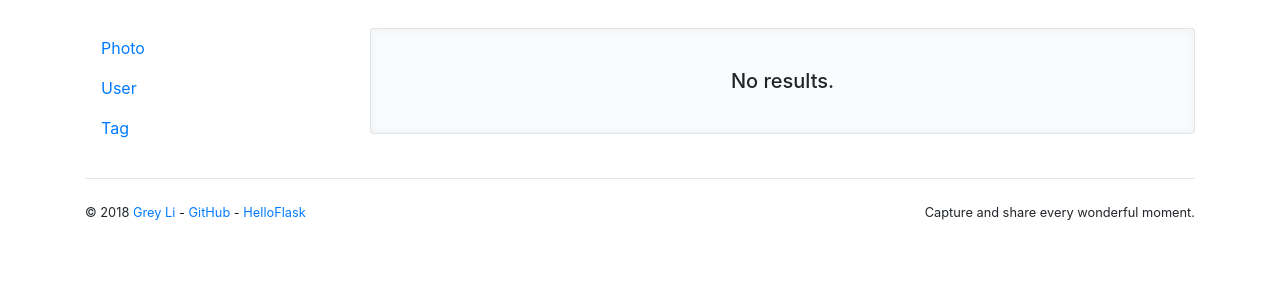
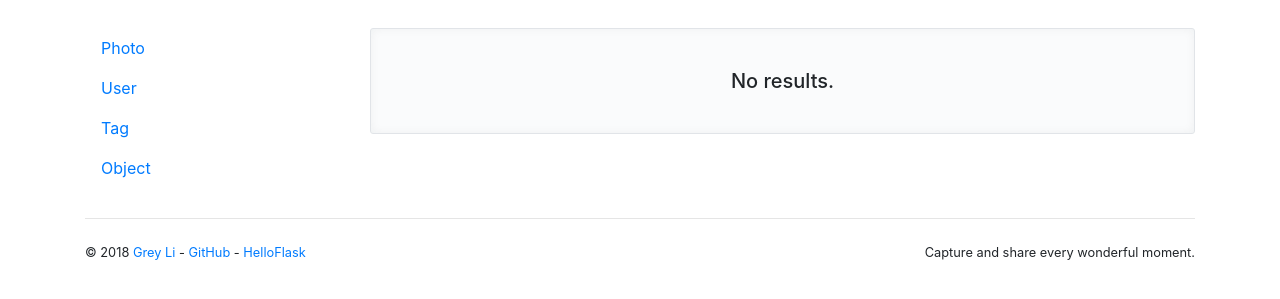
Before and after one commit to Tian99Yu/csc2125_a1, a Flask app: template albumy/templates/main/search.html in a window 1280 px wide. Shown: the part 157-456 px from the top of the page. Run offline with Flask 3, Linux system fonts and the light colour scheme; the template is opened without the code that fills it, so the values that code supplies are empty; the visitor is signed in with stand-in values (Sample User, id 1); data comes from the database, SQL or seed files in the repository; some libraries are stand-ins or nearby versions.

Commit message:
buggy obj search mechanism

```diff
--- a/albumy/models.py
+++ b/albumy/models.py
@@ -222,6 +222,11 @@ tagging = db.Table('tagging',
                    db.Column('tag_id', db.Integer, db.ForeignKey('tag.id'))
                    )
 
+objecting = db.Table('objecting',
+                        db.Column('photo_id', db.Integer, db.ForeignKey('photo.id')),
+                        db.Column('object_id', db.Integer, db.ForeignKey('object.id'))
+                        )
+
 
 @whooshee.register_model('description')
 class Photo(db.Model):
@@ -239,6 +244,7 @@ class Photo(db.Model):
     comments = db.relationship('Comment', back_populates='photo', cascade='all')
     collectors = db.relationship('Collect', back_populates='collected', cascade='all')
     tags = db.relationship('Tag', secondary=tagging, back_populates='photos')
+    objects = db.relationship('Object', secondary=objecting, back_populates='photos')
 
 
 @whooshee.register_model('name')
@@ -247,6 +253,14 @@ class Tag(db.Model):
     name = db.Column(db.String(64), index=True, unique=True)
 
     photos = db.relationship('Photo', secondary=tagging, back_populates='tags')
+
+
+@whooshee.register_model('name')
+class Object(db.Model):
+    id = db.Column(db.Integer, primary_key=True)
+    name = db.Column(db.String(64), index=True, unique=True)
+
+    photos = db.relationship('Photo', secondary=objecting, back_populates='objects')
 
 
 class Comment(db.Model):
--- a/albumy/templates/main/search.html
+++ b/albumy/templates/main/search.html
@@ -17,6 +17,8 @@
                    href="{{ url_for('.search', q=q, category='user') }}">User</a>
                 <a class="nav-item nav-link {% if category == 'tag' %}active{% endif %}"
                    href="{{ url_for('.search', q=q, category='tag') }}">Tag</a>
+                <a class="nav-item nav-link {% if category == 'object' %}active{% endif %}"
+                   href="{{ url_for('.search', q=q, category='object') }}">Object</a>
             </div>
         </div>
         <div class="col-md-9">
```
Also changed, not shown: albumy/blueprints/main.py (+5 -3 lines).
